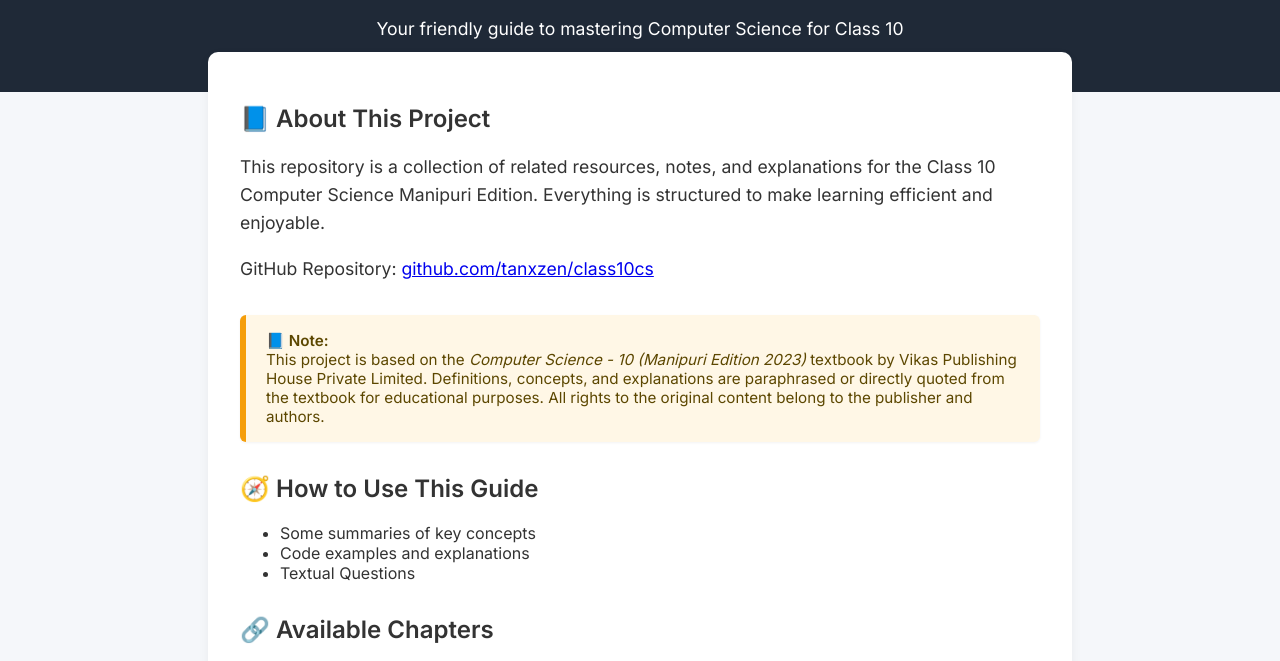
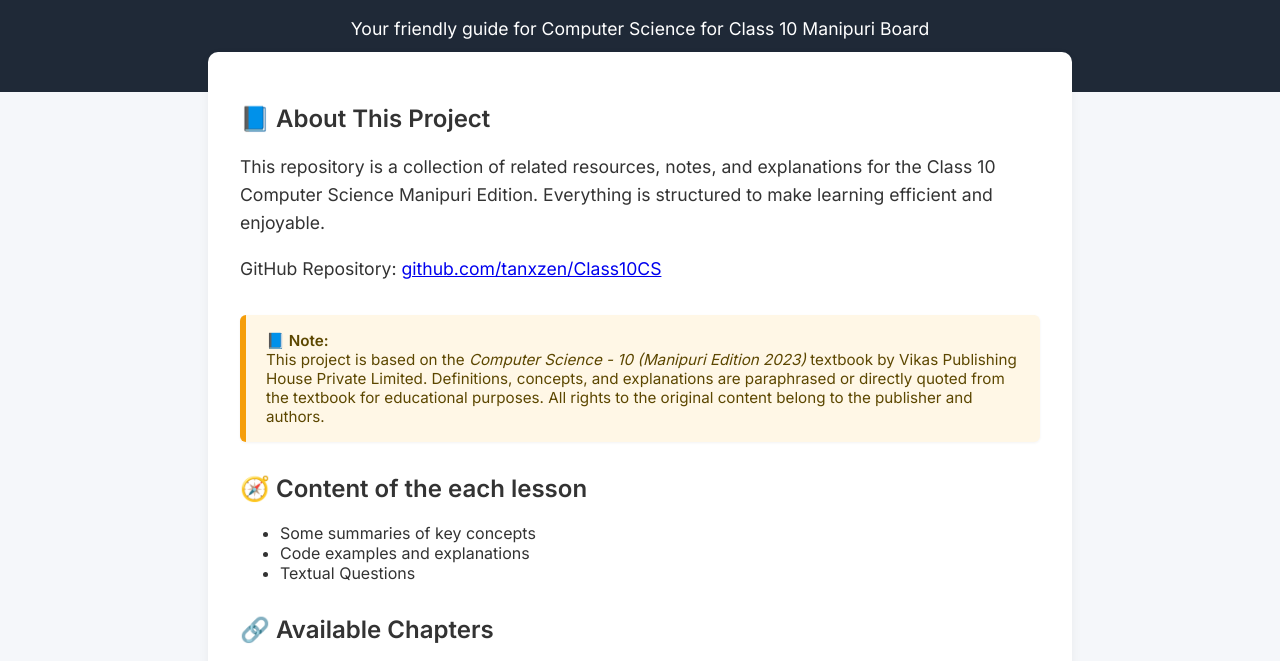
Before and after one commit to tanxzen/Class10CS, a plain HTML site: page docs/index.html in a window 1280 px wide. Shown: the part 84-745 px from the top of the page. Drawn offline with Linux system fonts and the light colour scheme.

Commit message:
Update index.html

```diff
--- a/docs/index.html
+++ b/docs/index.html
@@ -11,7 +11,7 @@
 
   <header>
     <h1 id="typewriter"></h1>
-    <p>Your friendly guide to mastering Computer Science for Class 10</p>
+    <p>Your friendly guide for Computer Science for Class 10 Manipuri Board</p>
   </header>
 
   <main>
@@ -21,7 +21,7 @@
         This repository is a collection of related resources, notes, and explanations for the Class 10 Computer Science Manipuri Edition. Everything is structured to make learning efficient and enjoyable.
       </p>
       <p>
-        GitHub Repository: <a href="https://github.com/tanxzen/class10cs" target="_blank">github.com/tanxzen/class10cs</a>
+        GitHub Repository: <a href="https://github.com/tanxzen/Class10CS" target="_blank">github.com/tanxzen/Class10CS</a>
       </p>
     </section>
 
@@ -31,7 +31,7 @@
     </div>
 
     <section>
-      <h2>🧭 How to Use This Guide</h2>
+      <h2>🧭  Content of the each lesson</h2>
       <ul>
         <li>Some summaries of key concepts</li>
         <li>Code examples and explanations</li>
@@ -42,24 +42,24 @@
     <section>
       <h2>🔗 Available Chapters</h2>
       <div class="link-list">
-        <a href="https://github.com/tanxzen/class10cs/tree/main/ch01" target="_blank">Chapter 1: Algorithm For Problem Solving</a>
-        <a href="https://github.com/tanxzen/class10cs/tree/main/ch02" target="_blank">Chapter 2: Introduction to C Language</a>
-        <a href="https://github.com/tanxzen/class10cs/tree/main/ch03" target="_blank">Chapter 3: Input/Output Functions and Statements</a>
-        <a href="https://github.com/tanxzen/class10cs/tree/main/ch04" target="_blank">Chapter 4: Control Statement in C</a>
-        <a href="https://github.com/tanxzen/class10cs/tree/main/ch05" target="_blank">Chapter 5: Loop Control Structures in C</a>
+        <a href="https://github.com/tanxzen/Class10CS/tree/main/CH01" target="_blank">Chapter 1: Algorithm For Problem Solving</a>
+        <a href="https://github.com/tanxzen/Class10CS/tree/main/CH02" target="_blank">Chapter 2: Introduction to C Language</a>
+        <a href="https://github.com/tanxzen/Class10CS/tree/main/CH03" target="_blank">Chapter 3: Input/Output Functions and Statements</a>
+        <a href="https://github.com/tanxzen/Class10CS/tree/main/CH04" target="_blank">Chapter 4: Control Statement in C</a>
+        <a href="https://github.com/tanxzen/Class10CS/tree/main/CH05" target="_blank">Chapter 5: Loop Control Structures in C</a>
       </div>
     </section>
 
     <section>
       <h2>✉️ Feedback or Contributions</h2>
       <p>
-        If you'd like to contribute or report an issue, feel free to open an issue or pull request on the <a href="https://github.com/tanxzen/class10cs" target="_blank">GitHub repository</a>. We'd love your help to make this guide even better!
+        If you'd like to contribute or report an issue, feel free to open an issue or pull request on the <a href="https://github.com/tanxzen/Class10CS" target="_blank">GitHub repository</a>. We'd love your help to make this guide even better!
       </p>
     </section>
   </main>
 
   <footer>
-    Made by <a href="https://github.com/tanxzen" target="_blank">tanxzen</a> · Class 10 CS Project
+    Created by <a href="https://github.com/tanxzen" target="_blank">tanxzen</a> · Class 10 CS Project
   </footer>
 
   <script src="script.js"></script>
```
